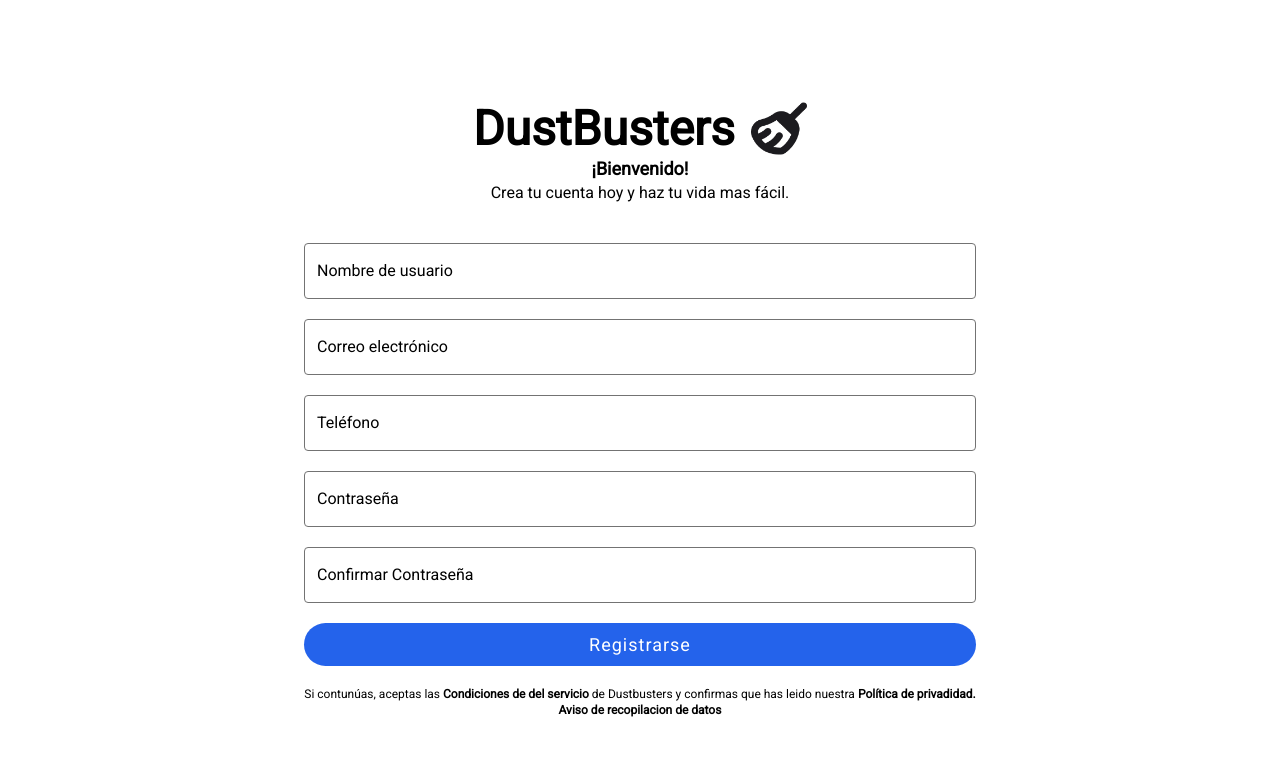
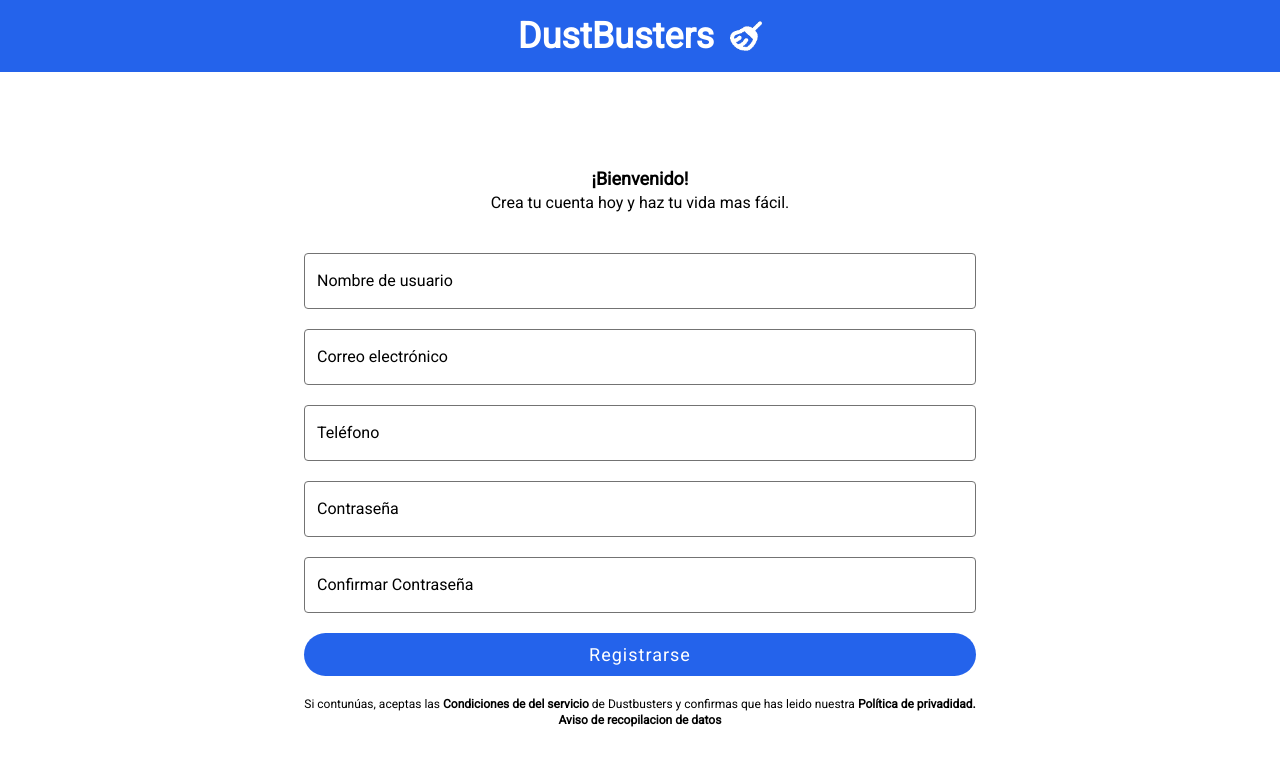
Before and after one commit to No-Country/c9-32-t-javareact, a React (Vite) app in the folder client/: page /register in a window 1280 px wide. Shown: the top 764 px of the page. Built offline with nearby package versions, Linux system fonts and the light colour scheme; no server answers.

Commit message:
[ADD] login & signup header

```diff
--- a/client/src/components/Forms/LogIn.tsx
+++ b/client/src/components/Forms/LogIn.tsx
@@ -1,10 +1,9 @@
 import { useState } from 'react';
-import { Link } from 'react-router-dom';
 import { useForm } from 'react-hook-form';
 import { EyeClosed, EyeOpen } from '../icons';
 import { Label } from '../shared/Label';
+import Header from './Register/Header';
 import Terms from './Register/Terms';
-import logo from '@assets/logo.png';
 
 export type FormValues = {
 	email: string;
@@ -33,20 +32,16 @@
 	const onHandleEyeClick = () => setEyeClicked(!eyeClicked);
 
 	return (
+		<>
+			<Header />
 			<main className="m-auto container">
-			<Link
-				to="/"
-				title="home"
-				className="flex justify-center items-center gap-4"
-			>
-				<h1 className="text-4xl sm:text-5xl font-bold">DustBusters</h1>
-				<img src={logo} className="w-14" />
-			</Link>
 				<div className="text-center pt-5">
-				<h2 className="font-semibold text-xl">¡Bienvenido de Nuevo!</h2>
+					<h2 className="font-semibold text-xl">
+						¡Bienvenido de Nuevo!
+					</h2>
 					<h3 className="font-medium text-lg">
-					Inicia sesión en tu cuenta y disfruta de una experiencia de
-					limpieza sin estrés.
+						Inicia sesión en tu cuenta y disfruta de una experiencia
+						de limpieza sin estrés.
 					</h3>
 				</div>
 				<form
@@ -118,6 +113,7 @@
 				</form>
 				<Terms />
 			</main>
+		</>
 	);
 };
 export default LogIn;
--- /dev/null
+++ b/client/src/components/Forms/Register/Header.tsx
@@ -0,0 +1,24 @@
+import React from 'react';
+import { Link } from 'react-router-dom';
+import logo from '@assets/logo-white.png';
+
+function Header() {
+	return (
+		<header>
+			<nav className="py-4 bg-royalBlue-500">
+				<Link
+					to="/"
+					title="home"
+					className="flex justify-center items-center gap-4 text-white"
+				>
+					<h1 className="text-3xl sm:text-4xl font-bold">
+						DustBusters
+					</h1>
+					<img src={logo} className="w-8" />
+				</Link>
+			</nav>
+		</header>
+	);
+}
+
+export default Header;
--- a/client/src/components/Forms/Register/Welcome.tsx
+++ b/client/src/components/Forms/Register/Welcome.tsx
@@ -1,17 +1,6 @@
-import { Link } from 'react-router-dom';
-import logo from '@assets/logo.png';
-
 const Welcome = () => {
 	return (
 		<div className="w-full  flex flex-col text-center items-center justify-center mt-5 ">
-			<Link
-				to="/"
-				title="home"
-				className="flex justify-center items-center gap-4"
-			>
-				<h1 className="text-4xl sm:text-5xl font-bold">DustBusters</h1>
-				<img src={logo} className="w-14" />
-			</Link>
 			<span className="font-bold md:text-lg">¡Bienvenido!</span>
 			<p className="leading-5 mg:text-lg">
 				Crea tu cuenta hoy y haz tu vida mas fácil.
--- a/client/src/components/Forms/Register/index.tsx
+++ b/client/src/components/Forms/Register/index.tsx
@@ -1,14 +1,18 @@
+import Header from './Header';
 import RegisterForm from './RegisterForm';
 import Terms from './Terms';
 import Welcome from './Welcome';
 
 const Register = () => {
 	return (
-		<main className="m-auto container">
-			<Welcome />
-			<RegisterForm />
-			<Terms />
-		</main>
+		<>
+			<Header />
+			<main className="m-auto container">
+				<Welcome />
+				<RegisterForm />
+				<Terms />
+			</main>
+		</>
 	);
 };
 export default Register;
```
Also changed, not shown: client/src/assets/logo-white.png (added). Lines whose indentation alone changed are shown as unchanged.
